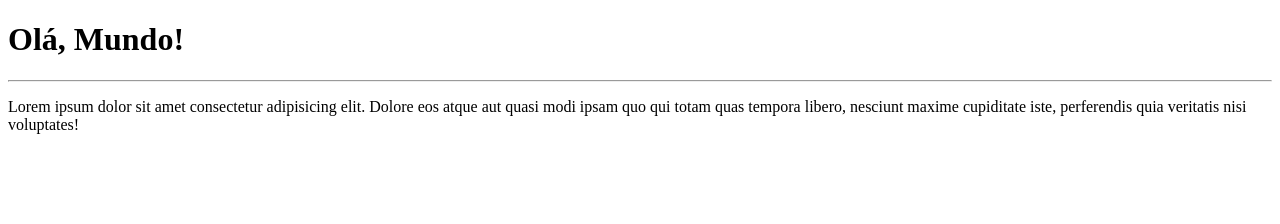
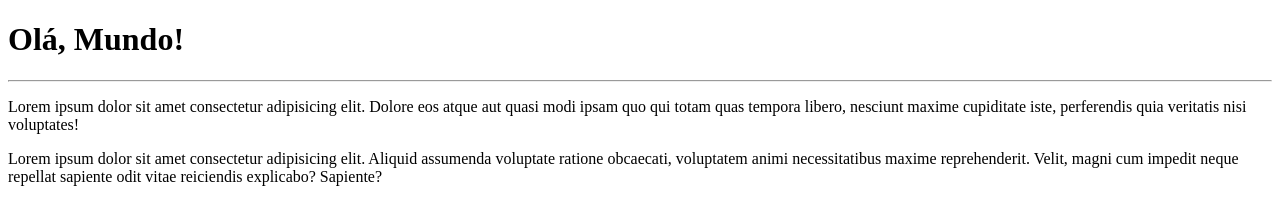
Before and after one commit to mateusnteixeira/Ola-Mundo, a plain HTML site: page site-exemplo/index.html in a window 1280 px wide. Drawn offline with Linux system fonts and the light colour scheme.

Commit message:
adicionei um parágrafo

```diff
--- a/site-exemplo/index.html
+++ b/site-exemplo/index.html
@@ -9,5 +9,6 @@
     <h1>Olá, Mundo!</h1>
     <hr>
     <p>Lorem ipsum dolor sit amet consectetur adipisicing elit. Dolore eos atque aut quasi modi ipsam quo qui totam quas tempora libero, nesciunt maxime cupiditate iste, perferendis quia veritatis nisi voluptates!</p>
+    <p>Lorem ipsum dolor sit amet consectetur adipisicing elit. Aliquid assumenda voluptate ratione obcaecati, voluptatem animi necessitatibus maxime reprehenderit. Velit, magni cum impedit neque repellat sapiente odit vitae reiciendis explicabo? Sapiente?</p>
 </body>
 </html>
```
